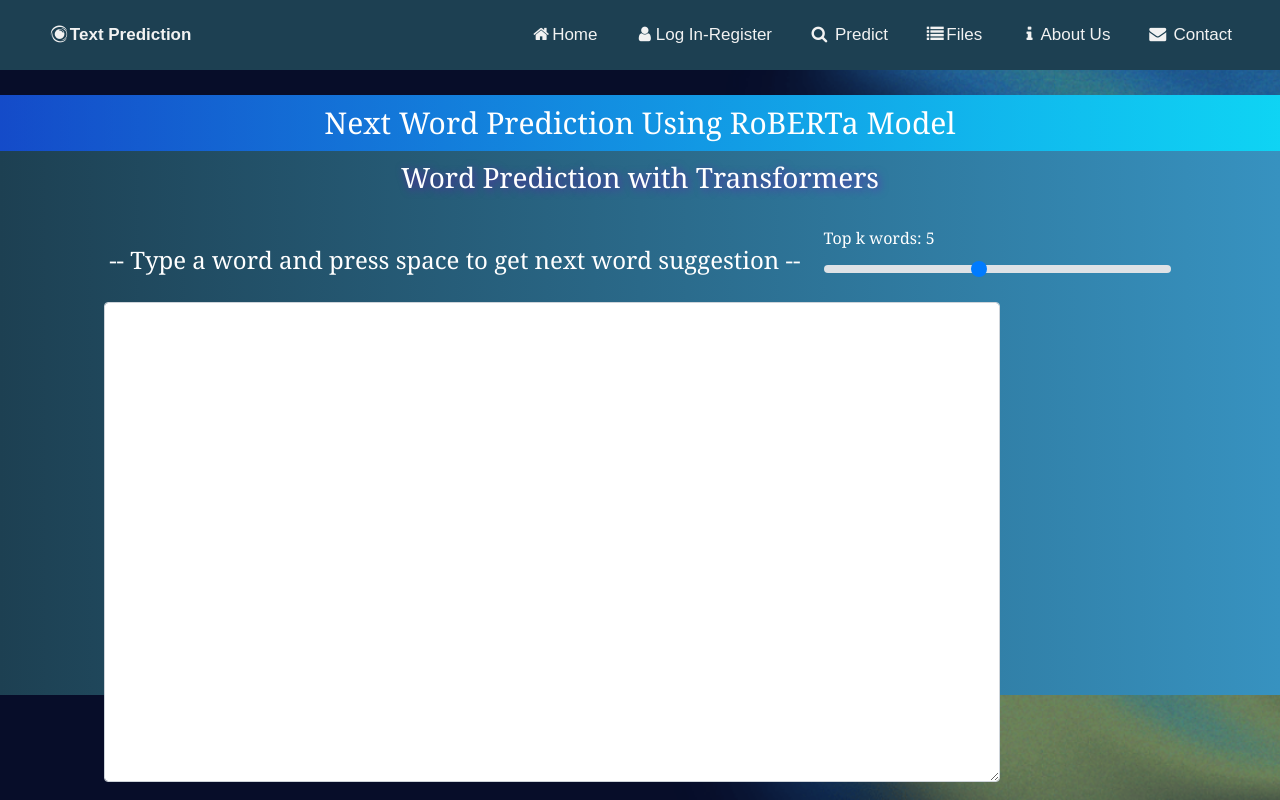
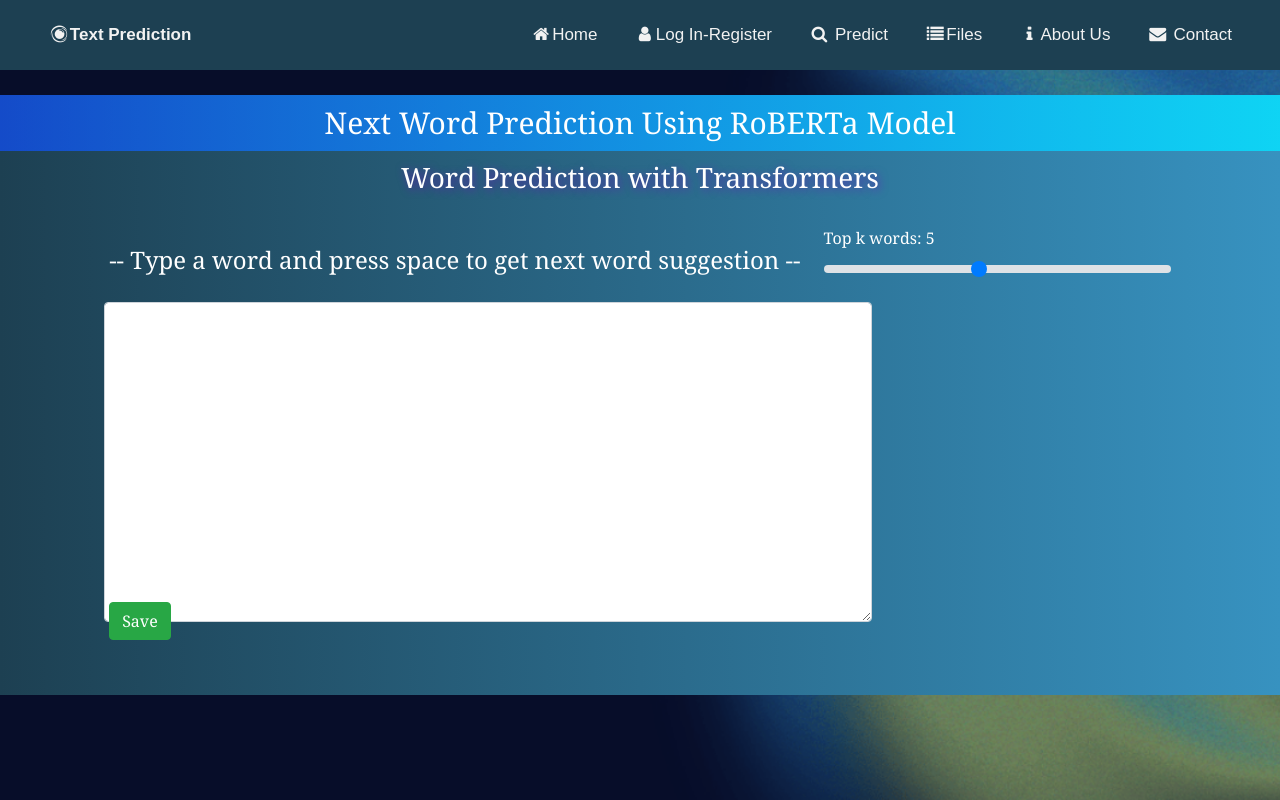
Before and after one commit to RutujaGurav07/text-prediction-using-roberta-, a Flask app: page /predict in a window 1280 px wide. Run offline with Flask 2, Linux system fonts and the light colour scheme; some libraries are stand-ins or nearby versions.

Commit message:
Adding sava button "

```diff
--- a/static/css/app.css
+++ b/static/css/app.css
@@ -48,10 +48,10 @@ h4 {
 	margin-top: 7px !important;
 }
 #input_text {
-	width: 70%;
-	height: 60%;
+	width: 60%;
+	height: 40%;
 	overflow: hidden;
-	position: fixed
+	position: fixed;
 }
 #newpost {
 	position: absolute;
@@ -94,3 +94,7 @@ li:hover{
 	list-style: none;
 	color :white
   }
+  .Save_button{
+	bottom :20%  ;
+	position: fixed;
+}
--- a/static/js/app.js
+++ b/static/js/app.js
@@ -1,6 +1,6 @@
 var data = []
 var token = ""
-var p_text=""
+var p_text = ""
 
 jQuery(document).ready(function () {
     closePopUp();
@@ -63,7 +63,22 @@ jQuery(document).ready(function () {
         });
     })
 
+
+    $("#paramsSave").click(function () {
+        var file_name = $('#file_name').val()
+        console.log(file_name);
+        $("#exampleModalCenter").modal("hide");
+        $('#exampleModalCenter').find('form').trigger('reset');
+      });
+
+
+
+
 })
+function Get_close() {
+
+
+}
 function append_data(data) {
     var newpost = $('#newpost');
     var txtarea = document.getElementById("input_text");
@@ -81,20 +96,20 @@ function append_data(data) {
     document.getElementById("newpost").innerHTML = list;
 
     newpost.offset(getCursorXY(txtarea, start, 20)).show();
-    document.querySelector('ul').addEventListener('click', function(e) {   // 1.
+    document.querySelector('ul').addEventListener('click', function (e) {   // 1.
         var selected;
 
-        if(e.target.tagName === 'LI') {                                      // 2.
-          selected= document.querySelector('li.selected');                   // 2a.
-          if(selected) selected.className= '';                               // "
-          e.target.className= 'selected';                                    // 2b.
-          p_text=e.target.innerText;
-          document.getElementById("input_text").value += p_text;
-          closePopUp();
+        if (e.target.tagName === 'LI') {                                      // 2.
+            selected = document.querySelector('li.selected');                   // 2a.
+            if (selected) selected.className = '';                               // "
+            e.target.className = 'selected';                                    // 2b.
+            p_text = e.target.innerText;
+            document.getElementById("input_text").value += p_text;
+            closePopUp();
         }
 
 
-      });
+    });
 
 
 }
--- a/templates/index.html
+++ b/templates/index.html
@@ -27,7 +27,8 @@
 
         <div class="col-sm-10">
             <center>
-                <h3 style="color:rgb(255, 255, 255); text-shadow: 2px 2px 8px #7a04c996;">Word Prediction with Transformers
+                <h3 style="color:rgb(255, 255, 255); text-shadow: 2px 2px 8px #7a04c996;">Word Prediction with
+                    Transformers
                 </h3>
             </center>
             <div class="form-row">
@@ -43,58 +44,51 @@
             </div>
 
             <div class="form-row">
-                <textarea class="form-control txt_input" id="input_text" ></textarea>
+                <textarea class="form-control txt_input" id="input_text"></textarea>
                 <div id="newpost">
                     <span onclick="closePopUp();">&#735;</span>
                     <div oninput="getSel()"></div>
                 </div>
             </div>
+            <div class="Save_button">
+                <button type="button" class="btn btn-success" data-toggle="modal"
+                    data-target="#exampleModalCenter">Save</button>
+            </div>
+            <!-- Modal -->
+            <div class="modal fade" id="exampleModalCenter" tabindex="-1" role="dialog"
+                aria-labelledby="exampleModalCenterTitle" aria-hidden="true">
+                <div class="modal-dialog modal-dialog-centered" role="document">
+                    <div class="modal-content">
+                        <div class="modal-header">
+                            <h5 class="modal-title" id="exampleModalLongTitle">Save File</h5>
+                            <button type="button" class="close" data-dismiss="modal" aria-label="Close">
+                                <span aria-hidden="true">&times;</span>
+                            </button>
+                        </div>
+                        <div class="modal-body">
+                            <form>
+                                <div class="form-group">
+                                    <label for="file_name">File name </label>
+                                    <input type="text" class="form-control" id="file_name"
+                                        placeholder="File name">
+                                </div>
+                            </form>
+                        </div>
+                        <div class="modal-footer">
+                            <button type="button" class="btn btn-secondary" data-dismiss="modal">Close</button>
+                            <button type="submit" class="btn btn-primary" id="paramsSave" onclick="Get_close()"data-dismiss="modal">Save</button>
+                        </div>
+                    </div>
+                </div>
+            </div>
 
-            <!-- <h4 style="color:white;"> Predictions </h4>
-            <div class="form-row">
-                <div class="form-group col-md-2" style="color:white">
-                    <label for="text_paragraphs">Predicted Words Using RoBERTa</label>
-                    <textarea class="form-control txt_response" id="text_roberta" randomly></textarea>
-                </div>
-            </div> -->
+
+
 
         </div>
     </div>
 </div>
 
-<script>
-    // ClassicEditor
-    //     .create(document.querySelector('#editor'))
-
-    // .then(editor => {
-    //         editor.model.document.on('change:data', () => {
-    //             editorData = editor.getData();
-    //             const s = JSON.stringify(editorData);
-    //             console.log(s);
-    //             $.ajax({
-    //                 url: 'get_end_predictions',
-    //                 type: "POST",
-    //                 dataType: 'json',
-    //                 data: JSON.stringify(editorData),
-    //                 contentType: "application/json",
 
 
-    //                 success: function(data, textStatus, jqXHR) {
-    //                     console.log('Success!');
-    //                     console.log(data)
-    //                     $('#text_roberta').val(data['roberta'])
-    //                 },
-    //                 error: function(jqXHR, textStatus, errorThrown) {
-    //                     console.log('Error occurred!', errorThrown);
-    //                 }
-
-    //             })
-    //         })
-
-    //     })
-    //     .catch(error => {
-    //         console.error(error);
-    //     });
-</script>
-
 {% endblock content %}
```
